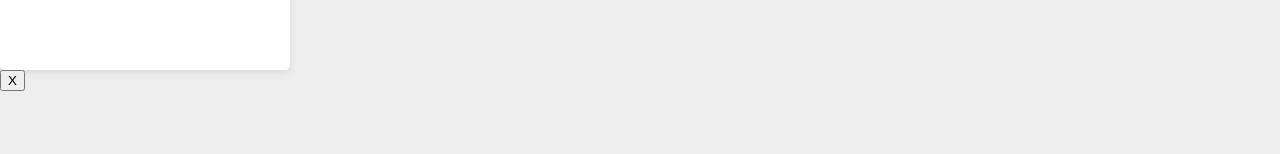
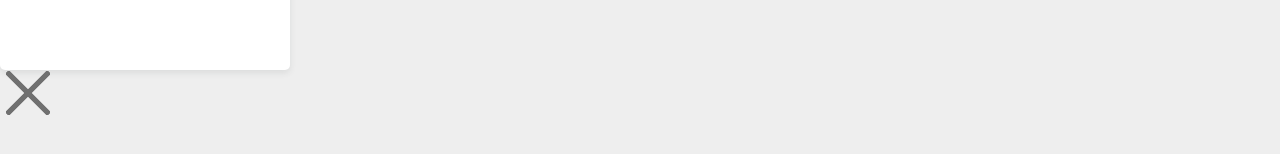
Before and after one commit to BrunoViveiros/CollabCode, a React (Create React App) app: page / in a window 1280 px wide. Shown: the part 262-416 px from the top of the page. Built offline with nearby package versions, Linux system fonts and the light colour scheme.

Commit message:
Criado CSS do object Player

```diff
--- a/src/objects/Player/index.js
+++ b/src/objects/Player/index.js
@@ -1,5 +1,12 @@
 import React from "react";
+import playerX from "../../img/X.png";
 
-const Player = () => <button className="player">X</button>;
+import "./styles.css";
+
+const Player = () => (
+  <button className="player">
+    <img src={playerX} alt="Jogador X" />
+  </button>
+);
 
 export default Player;
--- /dev/null
+++ b/src/objects/Player/styles.css
@@ -0,0 +1,4 @@
+.player {
+  background: none;
+  border: none;
+}
```
Also changed, not shown: src/img/Circle.png (added), src/img/X.png (added).
